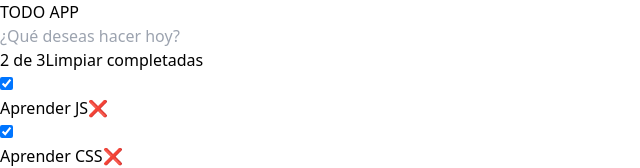
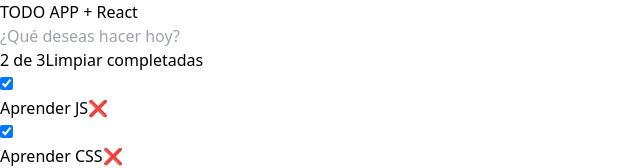
Before and after one commit to victorvzn/bootcamp-frontend-g21, a React (Vite) app in the folder semana09/dia02-03-react-todo-app/: page / in a window 1280 px wide. Shown: the top 168 px of the page, without its empty margins (0-640 px from the left). Built offline with nearby package versions, Linux system fonts and the light colour scheme.

Commit message:
semana08, dia03, 03, react todo app

```diff
--- a/semana09/dia02-03-react-todo-app/src/App.jsx
+++ b/semana09/dia02-03-react-todo-app/src/App.jsx
@@ -86,7 +86,7 @@ const App = () => {
     <main
       className="bg-yellow-100 w-full max-w-sm mx-auto mt-10 border border-yellow-400 rounded-lg shadow-lg p-4"
     >
-      <TodoHeader />
+      <TodoHeader title="TODO APP + React" />
 
       <form onSubmit={handleSubmit}>
         <input
--- a/semana09/dia02-03-react-todo-app/src/components/TodoHeader.jsx
+++ b/semana09/dia02-03-react-todo-app/src/components/TodoHeader.jsx
@@ -1,6 +1,6 @@
-const TodoHeader = () => {
+const TodoHeader = ({ title }) => {
   return (
-    <h1 className="text-2xl font-bold text-center">TODO APP</h1>
+    <h1 className="text-2xl font-bold text-center">{title}</h1>
   )
 }
 
```
